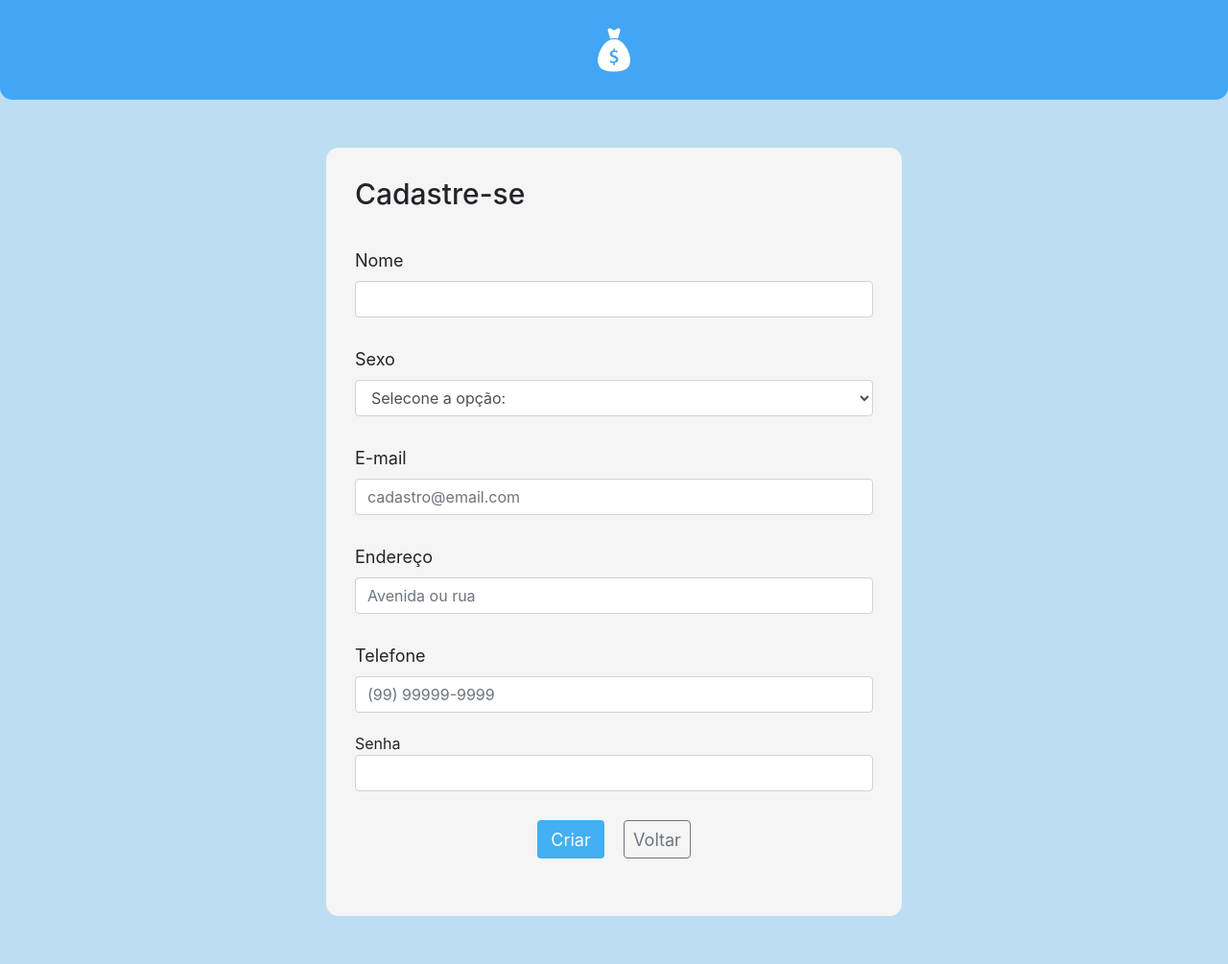
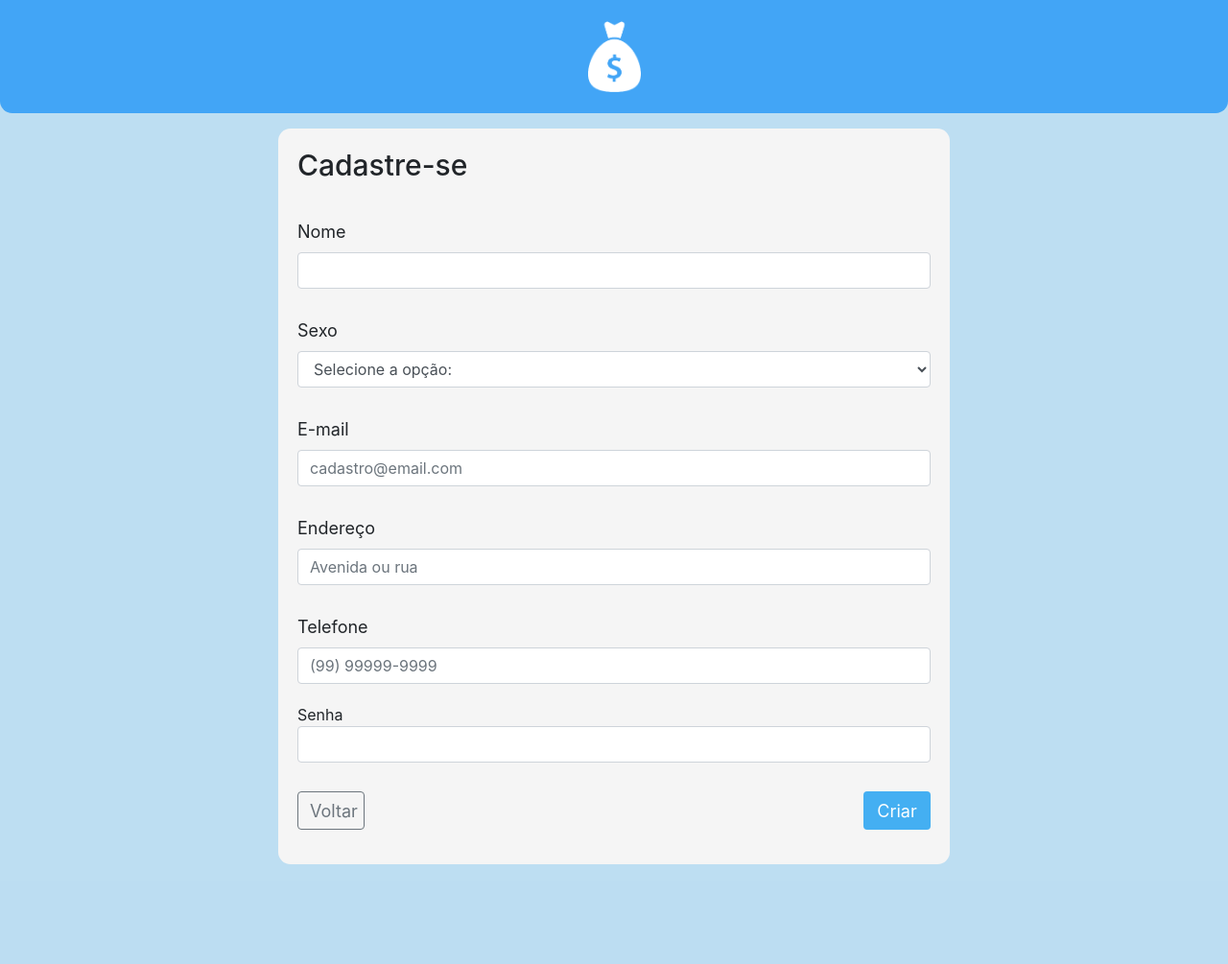
Before and after one commit to RafaelPena31/Financial-system-cotemig-WEB, a PHP site: page /cadastro.html in a window 1280 px wide. Shown: the whole page at 96% size. After the commit the page ends 901 px from the top, so only its background shows below. Run offline with PHP 8.4, Linux system fonts and the light colour scheme.

Commit message:
Update screens

```diff
--- a/cadastro.html
+++ b/cadastro.html
@@ -1,5 +1,5 @@
 <!DOCTYPE html>
-<html lang="en">
+<html lang="pt-br">
 <head>
     <meta charset="UTF-8">
     <meta name="viewport" content="width=device-width, initial-scale=1.0">
@@ -9,7 +9,7 @@
 </head>
 <body>
   <header>
-    <img src="img/money.jpeg" alt="" width="75px">
+    <img src="img/money.png" class='image'>
   </header>
     <main>
       <div>
@@ -19,7 +19,7 @@
             <input type="text" id ="nome" name="nome" class="form-control" required>
             <label for="sexo">Sexo</label>
             <select name="sexo" id="sexo" class="form-control" required>
-              <option value="">Selecone a opção:</option>
+              <option value="">Selecione a opção:</option>
               <option value="F">Feminino</option>
               <option value="M">Masculino</option>
               <option value="O">Outros</option>
@@ -34,8 +34,8 @@
             <label for="senha"></label>Senha</label>
             <input type="password" id ="senha" name="senha" class="form-control" required>
             <article>
-              <button type="button" class="btn btn-success criar">Criar</button>
               <a href="index.html" class="btn btn-outline-secondary voltar">Voltar</a>
+              <button type="submit" class="btn btn-success criar">Criar</button>
             </article>
           </form>
       </div>
--- a/css/style.css
+++ b/css/style.css
@@ -1,33 +1,37 @@
 * {
   padding: 0;
   margin: 0;
+  outline: 0;
   box-sizing: border-box;
 }
 
 /*header*/
 header {
-  height: 13vh;
   background: #42a5f6;
   display: flex;
   justify-content: center;
   align-items: center;
   border-radius: 0 0 0.8rem 0.8rem;
+  padding: 2.7vh 0;
 }
 /*header end*/
 
 /*body*/
 body {
   background: #bddef2;
-  min-height: 100vh;
   display: flex;
   flex-flow: column;
-  justify-content: space-between;
+}
+
+/* Image */
+.image {
+  width: 100%;
+  max-width: 45px;
 }
 
 /*main*/
 main {
   display: flex;
-  flex-direction: row;
   justify-content: center;
   align-items: center;
   width: 100%;
@@ -37,13 +41,11 @@ main {
 }
 
 main div {
-  background-color: whitesmoke;
-  height: auto;
-  padding: 30px;
+  background-color: #f5f5f5;
+  padding: 20px;
   border-radius: 0.8rem 0.8rem 0.8rem 0.8rem;
-  margin-top: 40px;
-  margin-bottom: 40px;
-  width: 550px;
+  width: 100%;
+  max-width: 700px;
 }
 
 main div h3 {
@@ -62,29 +64,29 @@ label {
 article {
   margin-top: 30px;
   margin-bottom: 10px;
-  justify-content: center;
+  justify-content: space-between;
   align-content: center;
   display: flex;
 }
 
-.submit {
+.login {
+  width: 100%;
+  font-size: 16px;
   background-color: #44aff2;
-  font-size: 16px;
-  display: flex;
   border: none;
+  text-align: center;
 }
 
 .criar {
-  display: flex;
   font-size: 16px;
   background-color: #44aff2;
   border: none;
+  margin-left: 20px;
 }
 
 .voltar {
-  display: flex;
   font-size: 16px;
-  margin-left: 20px;
+  margin: 0;
 }
 /*article end*/
 
@@ -104,16 +106,13 @@ a {
 
 /*media*/
 @media (min-width: 600px) {
-  img {
-    width: 90px;
+  main div h3 {
+    font-size: 30px;
   }
 
-  main div {
-    width: 600px;
-  }
-
-  main div h3 {
-    font-size: 30px;
+  .image {
+    width: 100%;
+    max-width: 55px;
   }
 
   .criar {
```
Also changed, not shown: cadastrocategoria.html (deleted, +0 -11 lines), index.html (+6 -5 lines), img/money.jpeg (deleted), img/money.png (added).
